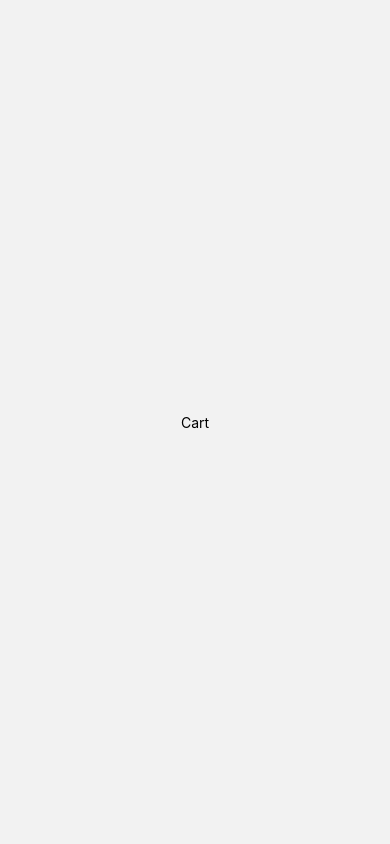
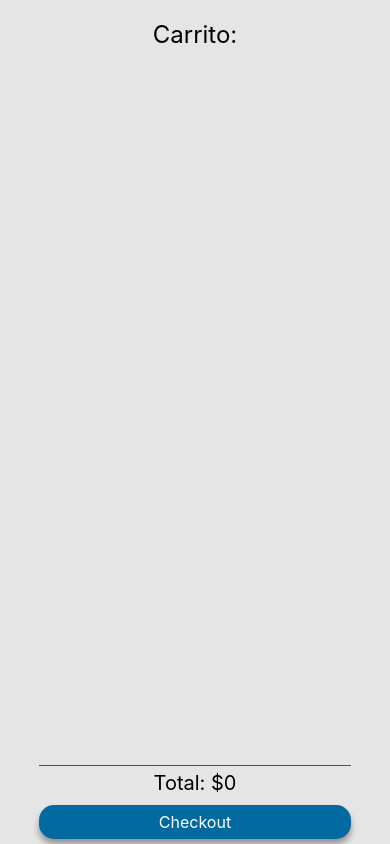
Before and after one commit to lautarodesouches/ecommerce-app, a React Native app: screen /Cart in a window 390 px wide. Built offline with nearby package versions, Linux system fonts and the light colour scheme.

Commit message:
Cart items

```diff
--- a/src/screens/CartScreen/index.js
+++ b/src/screens/CartScreen/index.js
@@ -1,16 +1,45 @@
-import { Text, View } from 'react-native'
+import { FlatList, Image, Text, View } from 'react-native'
 import { useSelector } from 'react-redux'
+import { PrimaryButton } from '../../components'
+import { PRODUCT_IMAGE_URL } from '../../constants/productImage'
 import { styles } from './styles'
 
 const CartScreen = () => {
 
     const cart = useSelector(state => state.product.cart)
 
-    console.log(cart)
+    const renderItem = ({ item }) => (
+        <View style={styles.item}>
+            <View style={styles.itemSection}>
+                <Image source={{ uri: `${PRODUCT_IMAGE_URL}${item.id}-1.png` }} style={styles.image} />
+            </View>
+            <View style={styles.itemSection}>
+                <Text style={styles.itemTitle}>{item.name}</Text>
+            </View>
+            <View style={styles.itemSection}>
+                <Text style={styles.itemText}>Precio por item: ${Math.round(item.pricePerItem)}</Text>
+            </View>
+            <View style={styles.itemSection}>
+                <Text style={styles.itemText}>Cantidad: {item.quantity}</Text>
+            </View>
+            <View style={styles.itemSection}>
+                <Text style={styles.itemSubTotal}>Subtotal: ${Math.round(item.quantity * item.pricePerItem)}</Text>
+            </View>
+        </View>
+    )
 
     return (
         <View style={styles.container}>
-            <Text>Cart</Text>
+            <Text style={styles.title}>Carrito:</Text>
+            <FlatList
+                data={cart}
+                renderItem={renderItem}
+                keyExtractor={item => item.id}
+            />
+            <View style={styles.totalContainer}>
+                <Text style={styles.total}>Total: ${cart.reduce((acc, item) => acc + Math.round(item.pricePerItem * item.quantity), 0)}</Text>
+                <PrimaryButton title='Checkout' />
+            </View>
         </View>
     )
 }
--- a/src/screens/CartScreen/styles.js
+++ b/src/screens/CartScreen/styles.js
@@ -1,9 +1,61 @@
 import { StyleSheet } from 'react-native'
+import { primaryBg, themeBg, themeText } from '../../constants/colors'
 
 export const styles = StyleSheet.create({
     container: {
         flex: 1,
-        justifyContent: 'center',
-        alignItems: 'center',
+        backgroundColor: themeBg,
+    },
+    title: {
+        fontSize: 24,
+        textAlign: 'center',
+        marginVertical: 20,
+        color: themeText,
+    },
+    item: {
+        backgroundColor: 'white',
+        marginHorizontal: '5%',
+        marginVertical: 10,
+        borderRadius: 5,
+        padding: 10,
+        justifyContent: 'space-evenly',
+        alignItems: 'center'
+    },
+    itemSection: {
+        flex: 1,
+        padding: 2,
+        width: '100%',
+        marginVertical: 5,
+    },
+    image: {
+        flex: 1,
+        width: '100%',
+        height: 100,
+        resizeMode: 'contain'
+    },
+    itemTitle: {
+        fontSize: 18,
+        textAlign: 'center',
+        fontFamily: 'LatoRegular',
+    },
+    itemText: {
+        fontSize: 16,
+        textAlign: 'center',
+    },
+    itemSubTotal: {
+        fontSize: 18,
+        textAlign: 'center',
+        fontFamily: 'LatoBold',
+    },
+    totalContainer: {
+        borderColor: primaryBg,
+        borderTopWidth: 1,
+        alignSelf: 'center',
+        width: '80%'
+    },
+    total: {
+        fontSize: 20,
+        textAlign: 'center',
+        marginVertical: 5,
     }
 })
```
